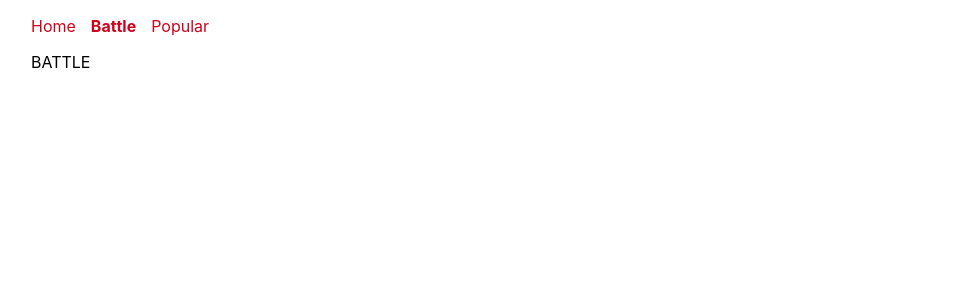
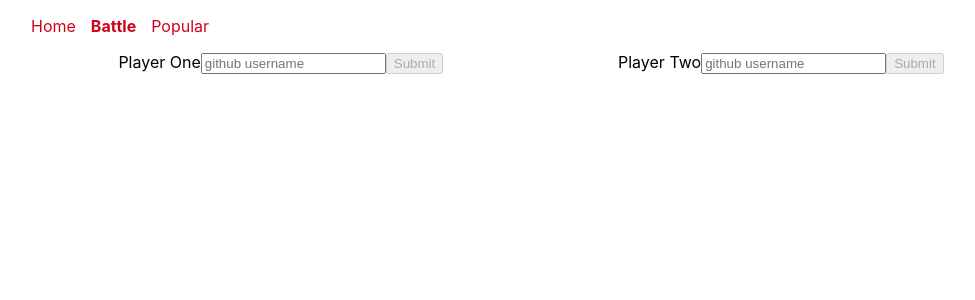
Before and after one commit to growlybear/github-battle, a React app: page /Battle in a window 1280 px wide. Shown: the top 300 px of the page, without its empty margins (109-1084 px from the left). Built offline with nearby package versions, Linux system fonts and the light colour scheme.

Commit message:
Create PlayerInput component, and update state onSubmit

```diff
--- a/src/components/Battle.js
+++ b/src/components/Battle.js
@@ -1,8 +1,107 @@
 import React, { Component } from 'react'
+import PropTypes from 'prop-types'
+
+class PlayerInput extends Component {
+  constructor (props) {
+    super(props)
+    this.state = {
+      username: ''
+    }
+    this.handleChange = this.handleChange.bind(this)
+    this.handleSubmit = this.handleSubmit.bind(this)
+  }
+
+  handleChange (event) {
+    var value = event.target.value
+    this.setState({ username: value })
+  }
+
+  handleSubmit (event) {
+    event.preventDefault()
+    this.props.onSubmit(
+      this.props.id,
+      this.state.username
+    )
+  }
+
+  render () {
+    return (
+      <form className="column" onSubmit={this.handleSubmit}>
+        <label className="header" htmlFor="username">
+          {this.props.label}
+        </label>
+        <input type="text"
+          id="username"
+          placeholder="github username"
+          autoComplete="off"
+          value={this.state.username}
+          onChange={this.handleChange}
+        />
+        <button type="submit" disabled={!this.state.username}>
+          Submit
+        </button>
+      </form>
+    )
+  }
+}
+
+PlayerInput.propTypes = {
+  id: PropTypes.number.isRequired,
+  label: PropTypes.string.isRequired,
+  onSubmit: PropTypes.func.isRequired,
+}
 
 class Battle extends Component {
+  constructor (props) {
+    super(props)
+    this.state = {
+      playerOne: {
+        username: '',
+        image: null,
+      },
+      playerTwo: {
+        username: '',
+        image: null,
+      },
+    }
+    this.handleSubmit = this.handleSubmit.bind(this)
+  }
+
+  handleSubmit (id, username) {
+    const num = id === 0 ? 'One' : 'Two'
+    const player = `player${num}`
+
+    let newState = {
+      [player]: {}
+    }
+    newState[player].username = username
+    newState[player].image = `https://github.com/${username}.png?size=200`
+
+    this.setState(newState)
+  }
+
   render () {
-    return <div>BATTLE</div>
+    const playerOneName = this.state.playerOne.username
+    const playerTwoName = this.state.playerTwo.username
+    return (
+      <div>
+        <div className="row">
+          { !playerOneName &&
+              <PlayerInput
+                id={0}
+                label="Player One"
+                onSubmit={this.handleSubmit}
+              />
+          }
+          { !playerTwoName &&
+              <PlayerInput
+                id={1}
+                label="Player Two"
+                onSubmit={this.handleSubmit}
+              />}
+        </div>
+      </div>
+    )
   }
 }
 
--- a/src/components/Popular.js
+++ b/src/components/Popular.js
@@ -58,7 +58,7 @@
 
 class Popular extends Component {
   constructor (props) {
-    super()
+    super(props)
     this.state = {
       selected: 'All',
       repos: null
--- a/src/index.css
+++ b/src/index.css
@@ -30,6 +30,11 @@
 .container {
   max-width: 1000px;
   margin: 0 auto;
+}
+
+.row {
+  display: flex;
+  justify-content: space-around;
 }
 
 .nav {
```
